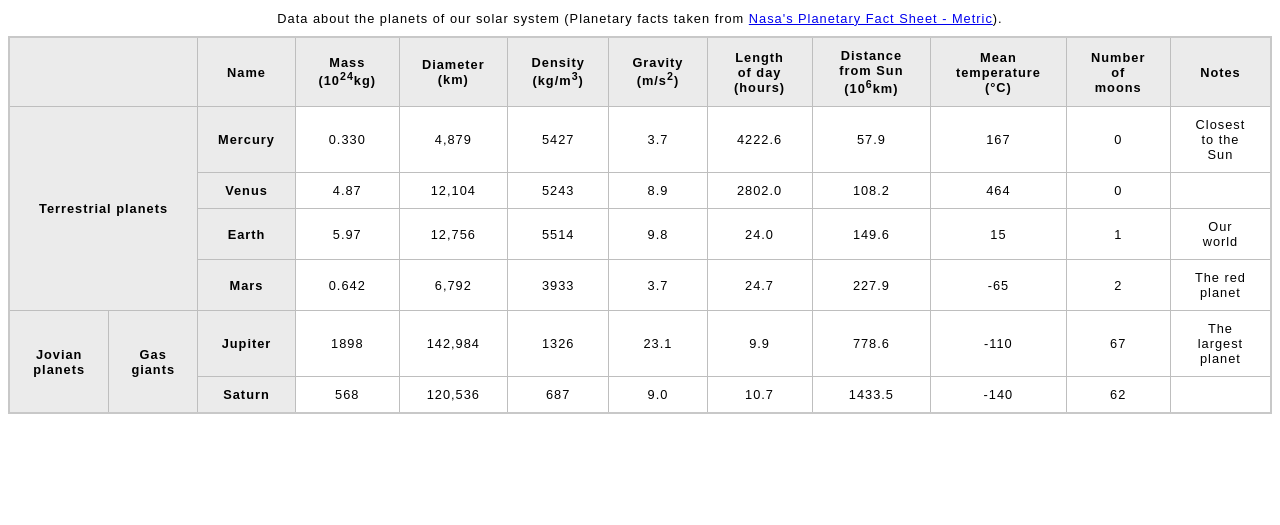
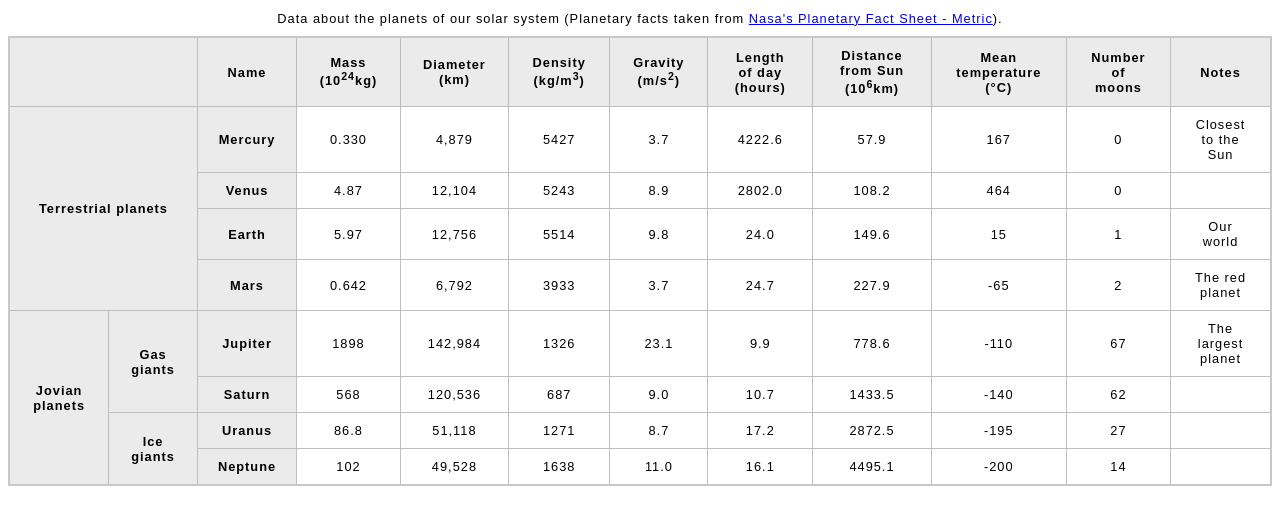
Before and after one commit to roaayala/html-table, a plain HTML site: page index.html in a window 1280 px wide. Shown: the part 79-604 px from the top of the page. Drawn offline with Linux system fonts and the light colour scheme.

Commit message:
neptune, ice giants and jovian planets finish

```diff
--- a/index.html
+++ b/index.html
@@ -107,6 +107,33 @@
           <td>62</td>
           <td></td>
         </tr>
+        <tr>
+          <th colspan="1" rowspan="2">Ice giants</th>
+          <!-- Uranus -->
+          <th>Uranus</th>
+          <td>86.8</td>
+          <td>51,118</td>
+          <td>1271</td>
+          <td>8.7</td>
+          <td>17.2</td>
+          <td>2872.5</td>
+          <td>-195</td>
+          <td>27</td>
+          <td></td>
+        </tr>
+        <!-- Neptune -->
+        <tr>
+          <th>Neptune</th>
+          <td>102</td>
+          <td>49,528</td>
+          <td>1638</td>
+          <td>11.0</td>
+          <td>16.1</td>
+          <td>4495.1</td>
+          <td>-200</td>
+          <td>14</td>
+          <td></td>
+        </tr>
       </tbody>
       <caption>
         Data about the planets of our solar system (Planetary facts taken from
```
